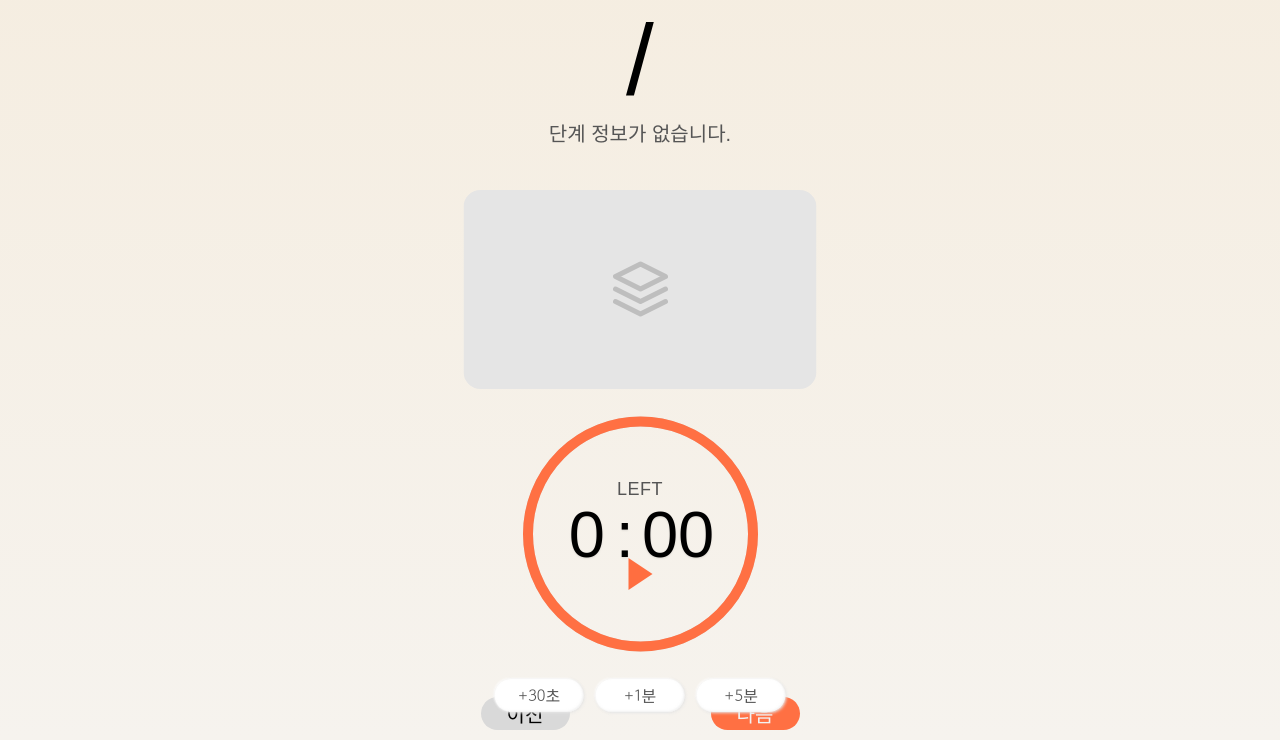
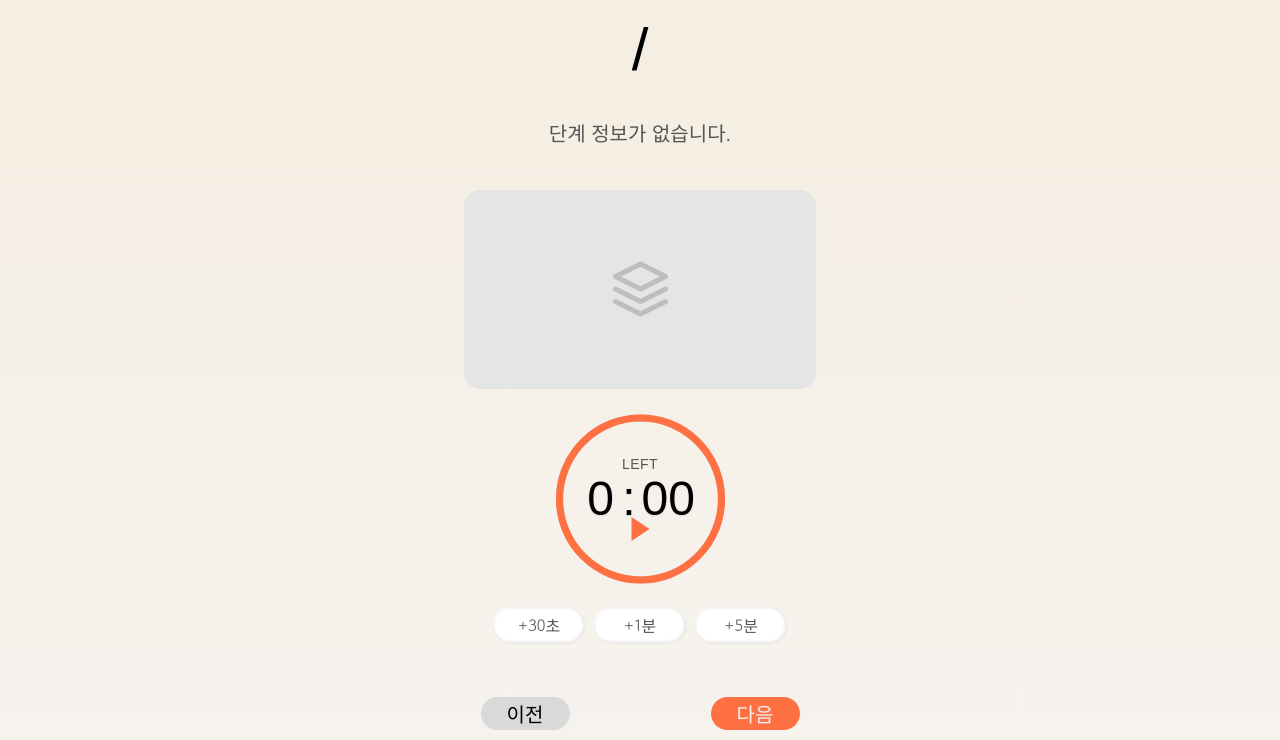
Before and after one commit to chrry03/Recipick, a Django app: template templates/recipes/cooking_mode.html in a window 1280 px wide. Shown: the part 60-800 px from the top of the page. Run offline with Django 5.2, Linux system fonts and the light colour scheme; the template is opened without the code that fills it, so the values that code supplies are empty; some web fonts are replaced.

Commit message:
cooking mode 일부수정

```diff
--- a/static/css/recipes.css
+++ b/static/css/recipes.css
@@ -35,7 +35,7 @@
 
 .step-number {
     position: absolute;
-    top: 120px;
+    top: 110px; /* 크기가 줄었으니 위치를 살짝 조정 (기존 120px) */
     left: 50%;
     transform: translate(-50%, -50%);
     text-align: center;
@@ -44,7 +44,7 @@
 
 .step-number p {
     font-family: 'MemomentKkukkukk', sans-serif;
-    font-size: 100px;
+    font-size: 60px; /* [수정] 100px -> 60px로 축소 */
     line-height: 1;
     color: rgba(0, 0, 0, 1);
     font-weight: normal;
@@ -183,11 +183,19 @@
 .info-value { font-family: 'Gowun Dodum', sans-serif; font-size: 13px; color: #555555; flex-grow: 1; padding-left: 5px; min-width: 0; }
 .text-ellipsis { white-space: nowrap; overflow: hidden; text-overflow: ellipsis; display: block; }
 
+/* ==========================================================================
+   3. 타이머 스타일 (크기 축소 수정 버전)
+   ========================================================================== */
+/* [수정] 크기를 250px -> 180px로 축소 */
+.base-timer {
+    position: relative;
+    width: 180px;
+    height: 180px;
+    margin: 0 auto;
+    display: block;
+    visibility: visible;
+}
 
-/* ==========================================================================
-    3. 타이머 스타일 (기존 유지)
-   ========================================================================== */
-.base-timer { position: relative; width: 250px; height: 250px; margin: 0 auto; display: block; visibility: visible; }
 .base-timer__svg { transform: scaleX(-1); width: 100%; height: 100%; }
 .base-timer__circle { fill: none; stroke: none; }
 .base-timer__path-elapsed { stroke-width: 4px; stroke: #d9d9d9; }
@@ -197,22 +205,109 @@
 .base-timer__path-remaining.red { color: #f44336; }
 
 .base-timer__content { position: absolute; width: 100%; height: 100%; top: 0; left: 0; display: flex; flex-direction: column; align-items: center; justify-content: center; }
-.base-timer__left-label { font-size: 18px; font-weight: 500; color: rgba(85, 85, 85, 1); text-transform: uppercase; margin-bottom: 0; letter-spacing: 0.5px; font-family: 'MemomentKkukkukk', sans-serif; position: absolute; top: 50%; left: 50%; transform: translate(-50%, -50%); margin-top: -45px; z-index: 1; }
-.base-timer__time { font-size: 65px; font-weight: normal; color: #000000; line-height: 1; margin: 0; font-family: 'MemomentKkukkukk', sans-serif; text-shadow: 0 1px 2px rgba(0, 0, 0, 0.1); user-select: none; display: flex; align-items: center; justify-content: center; gap: 4px; position: absolute; top: 50%; left: 50%; transform: translate(-50%, -50%); z-index: 1; }
-.timer-time-part { display: inline-block; min-width: 50px; text-align: center; transition: background-color 0.2s ease; border-radius: 4px; padding: 0 4px; }
+
+/* [수정] 폰트 크기 및 위치 조정 */
+.base-timer__left-label {
+    font-size: 14px; /* 18px -> 14px */
+    font-weight: 500;
+    color: rgba(85, 85, 85, 1);
+    text-transform: uppercase;
+    margin-bottom: 0;
+    letter-spacing: 0.5px;
+    font-family: 'MemomentKkukkukk', sans-serif;
+    position: absolute;
+    top: 50%;
+    left: 50%;
+    transform: translate(-50%, -50%);
+    margin-top: -35px; /* -45px -> -35px (위치 조정) */
+    z-index: 1;
+}
+
+/* [수정] 시간 폰트 크기 축소 */
+.base-timer__time {
+    font-size: 48px; /* 65px -> 48px */
+    font-weight: normal;
+    color: #000000;
+    line-height: 1;
+    margin: 0;
+    font-family: 'MemomentKkukkukk', sans-serif;
+    text-shadow: 0 1px 2px rgba(0, 0, 0, 0.1);
+    user-select: none;
+    display: flex;
+    align-items: center;
+    justify-content: center;
+    gap: 4px;
+    position: absolute;
+    top: 50%;
+    left: 50%;
+    transform: translate(-50%, -50%);
+    z-index: 1;
+}
+
+.timer-time-part { display: inline-block; min-width: 35px; /* 50px -> 35px */ text-align: center; transition: background-color 0.2s ease; border-radius: 4px; padding: 0 2px; }
 .timer-time-part:hover { background-color: rgba(255, 110, 64, 0.1); }
 .timer-time-separator { display: inline-block; user-select: none; font-family: 'MemomentKkukkukk', sans-serif; }
-.timer-time-input { width: 100px; font-size: 65px; font-weight: normal; color: #000000; background-color: transparent; border: 2px solid #ff6e40; border-radius: 4px; text-align: center; font-family: 'MemomentKkukkukk', sans-serif; outline: none; padding: 0; }
-.timer-time-input--small { width: 50px; font-size: 65px; }
+
+/* [수정] 입력창 크기 축소 */
+.timer-time-input {
+    width: 70px; /* 100px -> 70px */
+    font-size: 48px; /* 65px -> 48px */
+    font-weight: normal;
+    color: #000000;
+    background-color: transparent;
+    border: 2px solid #ff6e40;
+    border-radius: 4px;
+    text-align: center;
+    font-family: 'MemomentKkukkukk', sans-serif;
+    outline: none;
+    padding: 0;
+}
+.timer-time-input--small { width: 40px; font-size: 48px; } /* 50px -> 40px */
 .timer-time-input::-webkit-inner-spin-button, .timer-time-input::-webkit-outer-spin-button { -webkit-appearance: none; margin: 0; }
 .timer-time-input[type="number"] { -moz-appearance: textfield; }
 .timer-time-input::placeholder { color: #999; }
 
-.base-timer__play-button { position: absolute; top: 50%; left: 50%; transform: translate(-50%, -50%); margin-top: 40px; width: 0; height: 0; border-left: 24px solid #ff6e40; border-top: 16px solid transparent; border-bottom: 16px solid transparent; cursor: pointer; transition: transform 0.2s ease; z-index: 1; }
+/* [수정] 재생 버튼 크기 및 위치 조정 */
+.base-timer__play-button {
+    position: absolute;
+    top: 50%;
+    left: 50%;
+    transform: translate(-50%, -50%);
+    margin-top: 30px; /* 40px -> 30px (위치 조정) */
+    width: 0;
+    height: 0;
+    border-left: 18px solid #ff6e40; /* 24px -> 18px */
+    border-top: 12px solid transparent; /* 16px -> 12px */
+    border-bottom: 12px solid transparent; /* 16px -> 12px */
+    cursor: pointer;
+    transition: transform 0.2s ease;
+    z-index: 1;
+}
+
 .base-timer__play-button:hover { transform: translate(-50%, -50%) scale(1.1); }
 .base-timer__play-button.paused:hover { transform: translate(-50%, -50%) scale(1.1); }
-.base-timer__play-button.paused { border-left: 0; border-top: 0; border-bottom: 0; width: 24px; height: 24px; background-color: transparent; position: absolute; transform: translate(-50%, -50%); margin-top: 40px; }
-.base-timer__play-button.paused::before, .base-timer__play-button.paused::after { content: ''; position: absolute; top: 0; width: 6px; height: 24px; background-color: #ff6e40; border-radius: 2px; }
+
+/* [수정] 일시정지 버튼(|| 모양) 크기 조정 */
+.base-timer__play-button.paused {
+    border-left: 0;
+    border-top: 0;
+    border-bottom: 0;
+    width: 18px; /* 24px -> 18px */
+    height: 18px; /* 24px -> 18px */
+    background-color: transparent;
+    position: absolute;
+    transform: translate(-50%, -50%);
+    margin-top: 30px;
+}
+.base-timer__play-button.paused::before, .base-timer__play-button.paused::after {
+    content: '';
+    position: absolute;
+    top: 0;
+    width: 5px; /* 6px -> 5px */
+    height: 18px; /* 24px -> 18px */
+    background-color: #ff6e40;
+    border-radius: 2px;
+}
 .base-timer__play-button.paused::before { left: 0; }
 .base-timer__play-button.paused::after { right: 0; }
 
```
